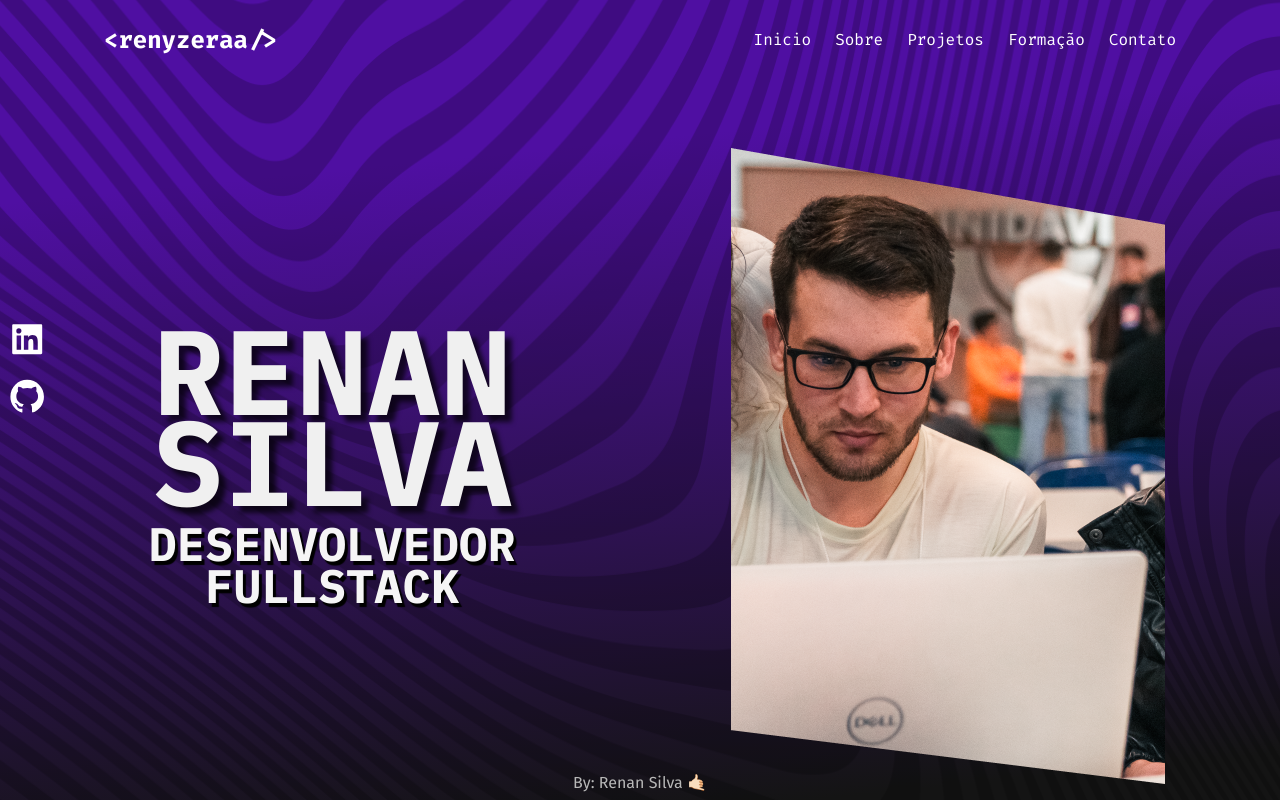
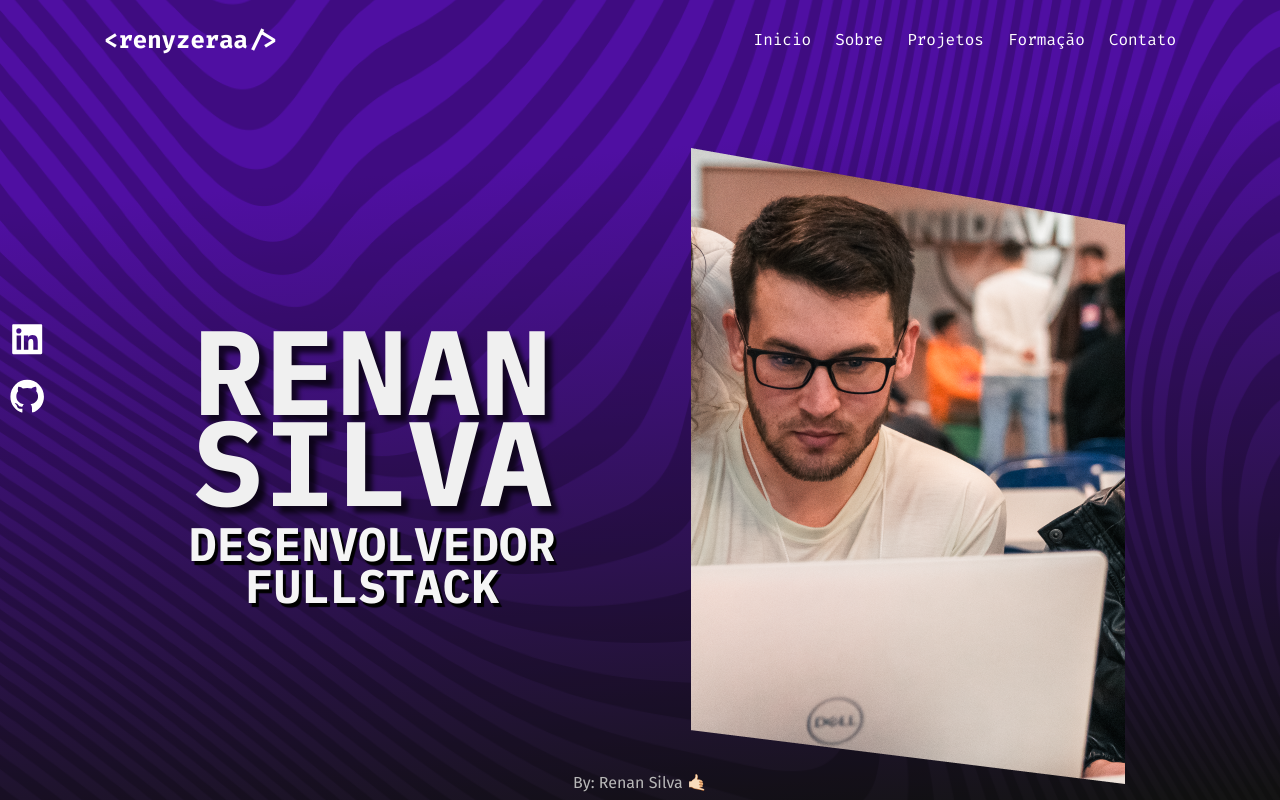
Before and after one commit to renyzeraa/portfolio-v1, a React (Vite) app in the folder portfolio/: page / in a window 1280 px wide. Shown: the top 800 px of the page. Built offline with nearby package versions, Linux system fonts and the light colour scheme; a web font is replaced by a local one.

Commit message:
fix style main-container

```diff
--- a/portfolio/src/styles/global.js
+++ b/portfolio/src/styles/global.js
@@ -78,5 +78,8 @@ strong {
 .main-container {
   height: 100vh;
   padding: 0 24px;
+  overflow: visible;
+  max-width: 1120px;
+  margin: 48px auto;
 }
 `
```
